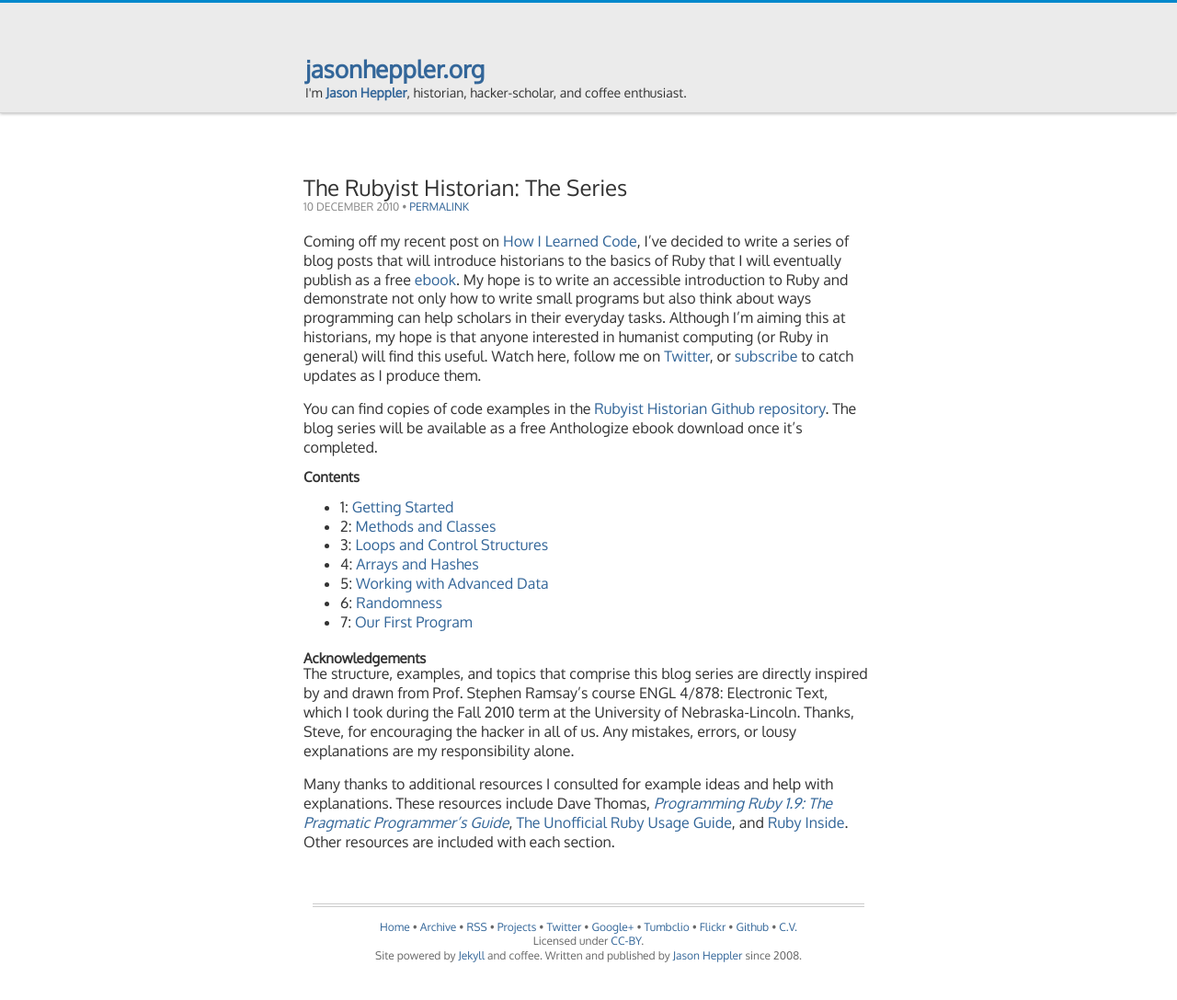
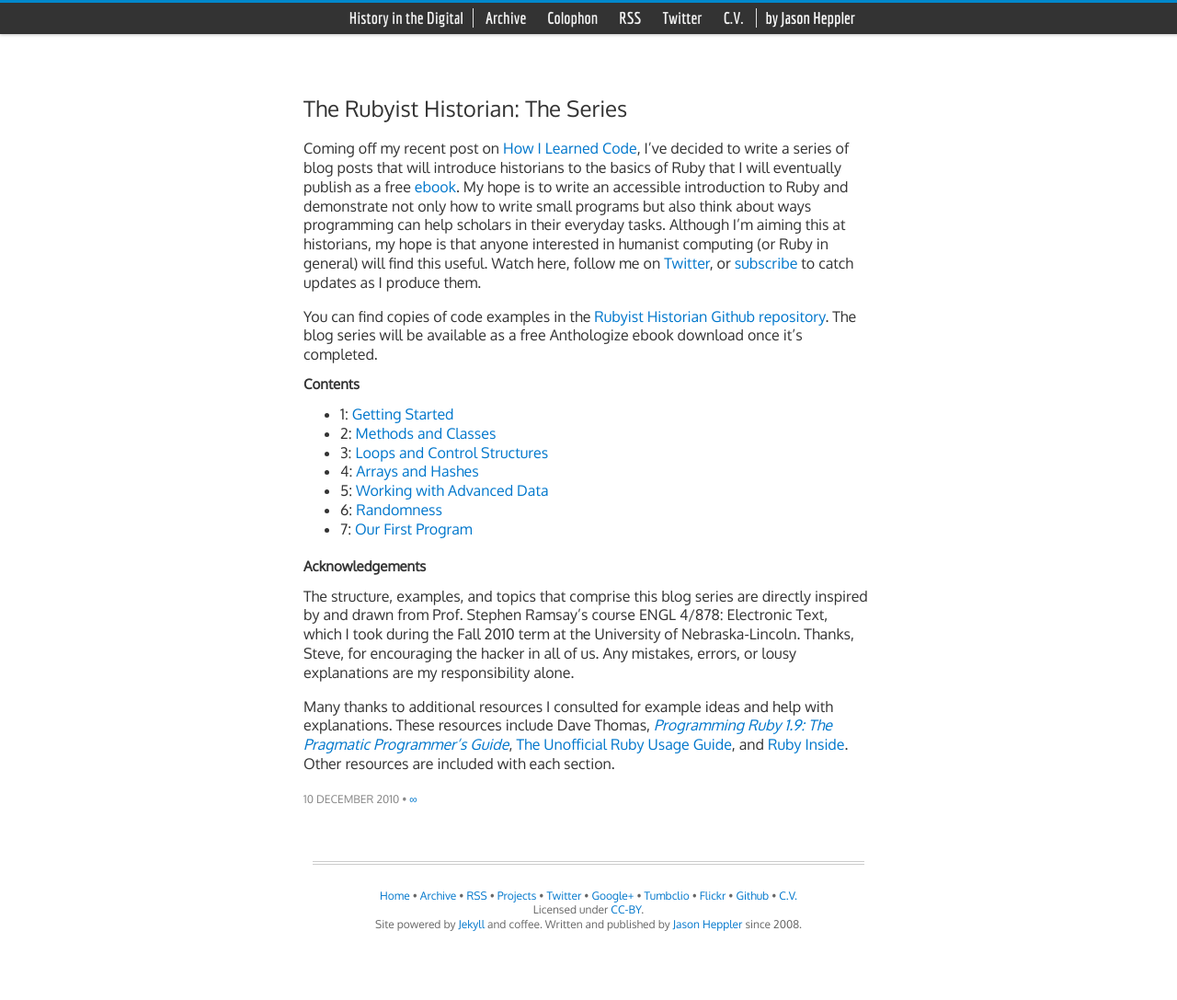
Before and after one commit to hepplerj/jekyll-blog, a Jekyll site: the page built from _posts/2010-12-10-the-rubyist-historian-the-series.markdown, in a window 1280 px wide. Shown: the whole page at 92% size. Built offline with Jekyll 4.4.1, drawn with Linux system fonts in a browser that asks for light colours; Markdown is read by kramdown in place of the engine named in the settings; after the commit the page ends 1053 px from its top, so only the background shows below that.

Commit message:
Adding new posts and design updates

```diff
--- a/_layouts/default.html
+++ b/_layouts/default.html
@@ -5,6 +5,7 @@
 
 	<!-- Google fonts -->
 	<link href='http://fonts.googleapis.com/css?family=Oxygen|Arvo' rel='stylesheet' type='text/css'>
+	<link href='http://fonts.googleapis.com/css?family=Economica:400,700' rel='stylesheet' type='text/css'>
 
    <!-- Syntax highlighting CSS -->
    <link rel="stylesheet" href="/css/syntax.css" type="text/css" />
@@ -30,12 +31,23 @@
 </head>
 <body>
 
-  <div class="blog_header">
+  <div id="blog_header">
+	  <ul>
+		  <li><a href="/">History in the Digital</a></li>
+		  <li><a href="/archives.html">Archive</a></li>
+		  <li><a href="/about.html">Colophon</a></li>
+		  <li><a href="http://feeds.feedburner.com/JasonHeppler">RSS</a></li>
+		  <li><a href="http://twitter.com/jaheppler">Twitter</a></li>
+		  <li><a href="http://cv.jasonheppler.org/">C.V.</a></li>
+		  <li>by Jason Heppler</li>
+	  </ul>
+
+	  	<!--
 		<p>
 		<a class="name" href="http://jasonheppler.org">jasonheppler.org</a><br/>
 	  	I'm <a href="http://jasonheppler.org/about.html">Jason Heppler</a>, historian, hacker-scholar, and coffee enthusiast.
 		</p>
-
+		-->
   </div>
 
   <div id="container">
--- a/_layouts/post.html
+++ b/_layouts/post.html
@@ -4,15 +4,13 @@
 <div id="post-{{ id }}" class="post">
   <div id="postmeta">
     <h2>{{ page.title }}</h2>
-    <p>
-		<time>
-			{{ page.date | date: "%e" | ordinalize }} {{page.date | date: "%B"}}
-    {{page.date | date: "%Y"}} • <a href="http://jasonheppler.org{{ post.url }}">Permalink</a>
-		</time>
-	</p>
   </div>
 
     <div id="post_content">
     {{ content }}
     </div>
+
+
+	<p><time>{{ page.date | date: "%e" | ordinalize }} {{page.date | date: "%B"}} {{page.date | date: "%Y"}} • <a href="http://jasonheppler.org{{ post.url }}">∞</a></time></p>
+
 </div>
--- a/_posts/2010-12-10-the-rubyist-historian-the-series.markdown
+++ b/_posts/2010-12-10-the-rubyist-historian-the-series.markdown
@@ -6,18 +6,18 @@
 wordpress_url: http://www.jasonheppler.org/?p=514
 tags: Programming Ruby Rubyist-Historian
 ---
-Coming off my recent post on <a href="http://www.jasonheppler.org/how-i-learned-code.html">How I Learned Code</a>, I've decided to write a series of blog posts that will introduce historians to the basics of Ruby that I will eventually publish as a free <a href="http://anthologize.org/">ebook</a>. My hope is to write an accessible introduction to Ruby and demonstrate not only how to write small programs but also think about ways programming can help scholars in their everyday tasks. Although I'm aiming this at historians, my hope is that anyone interested in humanist computing (or Ruby in general) will find this useful. Watch here, follow me on <a href="http://www.twitter.com/jaheppler">Twitter</a>, or <a href="http://feeds.feedburner.com/JasonHeppler">subscribe</a> to catch updates as I produce them.
+Coming off my recent post on <a href="http://www.jasonheppler.org/2010/12/03/how-i-learned-code.html">How I Learned Code</a>, I've decided to write a series of blog posts that will introduce historians to the basics of Ruby that I will eventually publish as a free <a href="http://anthologize.org/">ebook</a>. My hope is to write an accessible introduction to Ruby and demonstrate not only how to write small programs but also think about ways programming can help scholars in their everyday tasks. Although I'm aiming this at historians, my hope is that anyone interested in humanist computing (or Ruby in general) will find this useful. Watch here, follow me on <a href="http://www.twitter.com/jaheppler">Twitter</a>, or <a href="http://feeds.feedburner.com/JasonHeppler">subscribe</a> to catch updates as I produce them.
 
 You can find copies of code examples in the <a href="https://github.com/hepplerj/rubyist-historian">Rubyist Historian Github repository</a>. The blog series will be available as a free Anthologize ebook download once it's completed.
 
 ### Contents
-* 1: <a href="http://www.jasonheppler.org/the-rubyist-historian-getting-started.html">Getting Started</a>
-* 2: <a href="http://www.jasonheppler.org/the-rubyist-historian-more-basics-methods.html">Methods and Classes</a>
-* 3: <a href="http://www.jasonheppler.org/the-rubyist-historian-flow-control.html">Loops and Control Structures</a>
-* 4: <a href="http://www.jasonheppler.org/the-rubyist-historian-arrays-hashes-and-more-io.html">Arrays and Hashes</a>
-* 5: <a href="http://www.jasonheppler.org/the-rubyist-historian-working-with-advanced-data.html">Working with Advanced Data</a>
-* 6: <a href="http://www.jasonheppler.org/the-rubyist-historian-iteration-recursion-and-other-randomness.html">Randomness</a>
-* 7: <a href="http://www.jasonheppler.org/the-rubyist-historian-our-first-program.html">Our First Program</a>
+* 1: <a href="http://www.jasonheppler.org/2010/12/29/the-rubyist-historian-getting-started.html">Getting Started</a>
+* 2: <a href="http://www.jasonheppler.org/2010/12/31/the-rubyist-historian-more-basics-methods.html">Methods and Classes</a>
+* 3: <a href="http://www.jasonheppler.org/2011/01/02/the-rubyist-historian-flow-control.html">Loops and Control Structures</a>
+* 4: <a href="http://www.jasonheppler.org/2011/01/04/the-rubyist-historian-arrays-hashes-and-more-io.html">Arrays and Hashes</a>
+* 5: <a href="http://www.jasonheppler.org/2011/01/07/the-rubyist-historian-working-with-advanced-data.html">Working with Advanced Data</a>
+* 6: <a href="http://www.jasonheppler.org/2011/01/08/the-rubyist-historian-iteration-recursion-and-other-randomness.html">Randomness</a>
+* 7: <a href="http://www.jasonheppler.org/2011/01/12/the-rubyist-historian-our-first-program.html">Our First Program</a>
 
 ### Acknowledgements
 
--- a/css/screen.css
+++ b/css/screen.css
@@ -40,13 +40,14 @@
 }
 
 p {
-  margin: 0;
-  padding: 0 0 1em 0;
 }
 
 a {
-    color: #369;
+    color: #07C;
     text-decoration: none;
+	-moz-transition: color .28s ease-in; /* firefox */
+	-webkit-transition: color .28s ease-in; /* safari and chrome */
+	-o-transition: color .28s ease-in; /* opera */
 }
 
 a:hover {
@@ -67,6 +68,11 @@
 
 ul {
   margin-bottom: 24px;
+}
+
+::selection {
+	background-color: #ff4329;
+	color: white;
 }
 
 /*****************************************************************************/
@@ -308,6 +314,16 @@
 
 #header span {
   color: #369; /*#B5190E*/
+}
+
+.perma {
+	margin-left: 1.5em;
+	font-size: .8em;
+	color: #999;
+}
+
+.perma a:hover {
+	color: #ff4329;
 }
 
 a.old-posts {
@@ -639,6 +655,7 @@
 
 .entry h2 {
     margin-top: 2em;
+	margin-bottom: 1em;
    /* text-transform: uppercase; */
 }
 
@@ -698,6 +715,8 @@
 }
 
 .blog_header {
+	font-family: 'Economica', sans-serif;
+	font-weight: 700;
 	border-top: 3px solid #08C;
 	background-color: #ebebeb;
 	height: 120px;
@@ -726,6 +745,54 @@
 
 .blog_header a.name {
 	font-size: 26px;
+}
+
+#blog_header {
+	margin: 0 auto;
+	width: 100%;
+	padding: 2px 15px 2px 15px;
+	clear: both;
+	background-color: #333;
+	color: #fafafa;
+	font-weight: 700;
+	font-family: 'Economica', sans-serif;
+	-webkit-box-shadow: 0 1px 3px rgba(0, 0, 0, 0.25), inset 0 -1px 0 rgba(0, 0, 0, 0.1);
+	-moz-box-shadow: 0 1px 3px rgba(0, 0, 0, 0.25), inset 0 -1px 0 rgba(0, 0, 0, 0.1);
+	box-shadow: 0 1px 3px rgba(0, 0, 0, 0.25), inset 0 -1px 0 rgba(0, 0, 0, 0.1);
+	border-top: 3px solid #08C;
+}
+
+#blog_header ul {
+	margin: 0;
+	padding: 0;
+	list-style-type: none;
+	list-style-image: none;
+	line-height: 30px;
+	text-align: center;
+}
+
+#blog_header li {
+	display: inline;
+	padding-left: 10px;
+	padding-right: 10px;
+	font-size: 18px;
+	text-align: center;
+}
+
+#blog_header a {
+	color: #f2f2f2;
+}
+
+#blog_header a:hover {
+	color: #ff4329;
+}
+
+#blog_header li:first-child {
+	border-right: 1px solid #e0e0e0;
+}
+
+#blog_header li:last-child {
+	border-left: 1px solid #e0e0e0;
 }
 
 /*****************************************************************************/
```
Also changed, not shown: _posts/2012-05-08-open-source-data-journalism-handbook-launched.md (added, +10 -0 lines), _posts/2012-05-10-hemingway-on-writing.md (added, +14 -0 lines), _posts/2012-05-15-its-about-the-problem.md (added, +17 -0 lines), _posts/2012-05-15-world-aeropress-championship.md (added, +13 -0 lines), _posts/2012-05-16-the-bastards-book-of-ruby.md (added, +11 -0 lines), index.html (+3 -5 lines).
